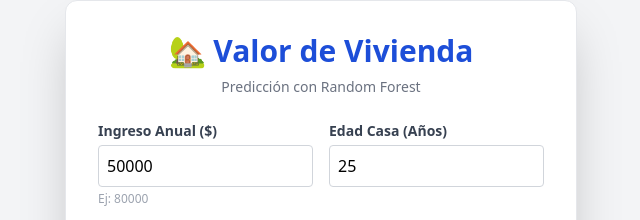
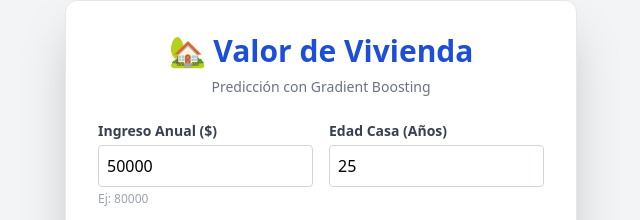
Before and after one commit to nicolascidp-hash/predicci-n-casas, a plain HTML site: page index.html in a window 1280 px wide. Shown: the part 125-345 px from the top of the page, 319-959 px from the left. Drawn offline with nearby package versions, Linux system fonts and the light colour scheme.

Commit message:
Update index.html

```diff
--- a/index.html
+++ b/index.html
@@ -10,7 +10,7 @@
 
     <div class="bg-white p-8 rounded-xl shadow-2xl max-w-lg w-full border border-gray-200">
         <h1 class="text-3xl font-extrabold text-center text-blue-700 mb-2">🏡 Valor de Vivienda</h1>
-        <p class="text-center text-gray-500 mb-6 text-sm">Predicción con Random Forest</p>
+        <p class="text-center text-gray-500 mb-6 text-sm">Predicción con Gradient Boosting</p>
 
         <form id="houseForm" class="space-y-4">
 
@@ -116,4 +116,5 @@
         });
     </script>
 </body>
+
 </html>
```
